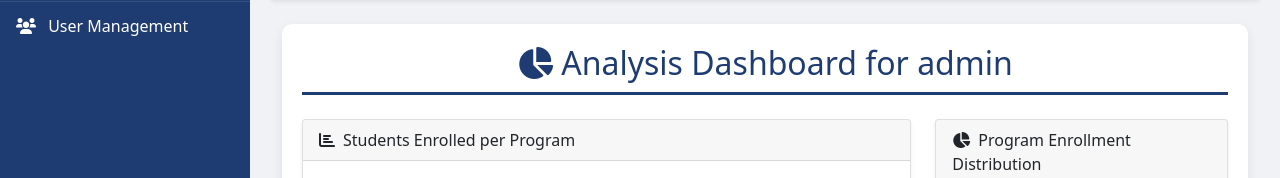
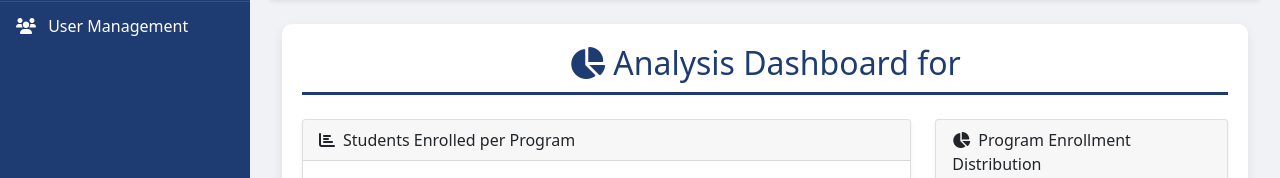
Before and after one commit to abhayonkar/AEDP-test, a Django app: page /analysis/1/ in a window 1280 px wide. Shown: the part 76-254 px from the top of the page. Run offline with Django 5.2, Linux system fonts and the light colour scheme; a user stored in the database is signed in; data comes from the database, SQL or seed files in the repository; data that the repository does not hold is empty.

Commit message:
Update analysis.html

```diff
--- a/main_app/templates/main_app/analysis.html
+++ b/main_app/templates/main_app/analysis.html
@@ -5,7 +5,7 @@
 
     <div class="form-section">
         <h2 class="section-title text-center mb-4">
-            <i class="fas fa-chart-pie me-2"></i>Analysis Dashboard for {{ target_user.username }}
+            <i class="fas fa-chart-pie me-2"></i>Analysis Dashboard for {{ target_user.first_name }}
         </h2>
 
         <div class="row">
```
